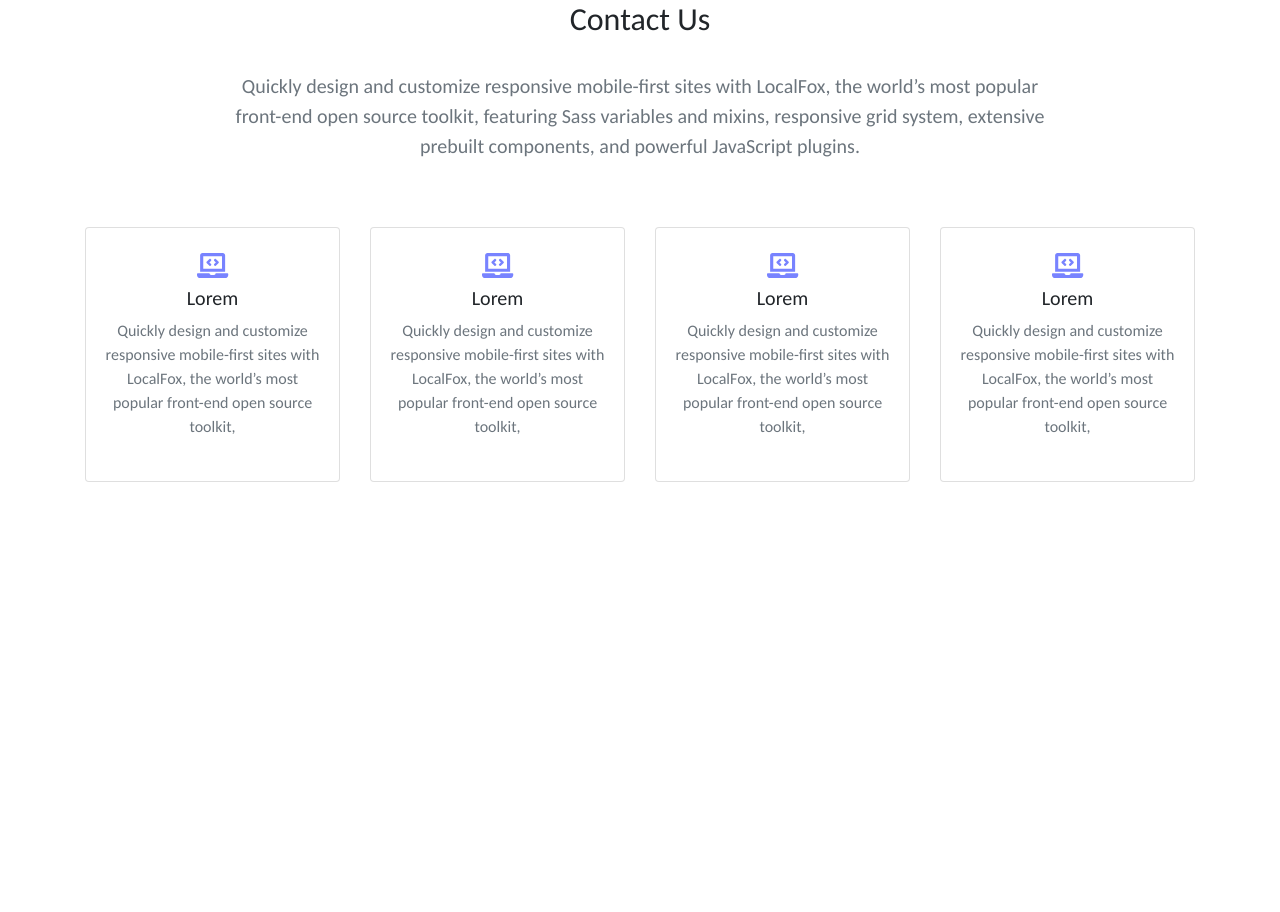
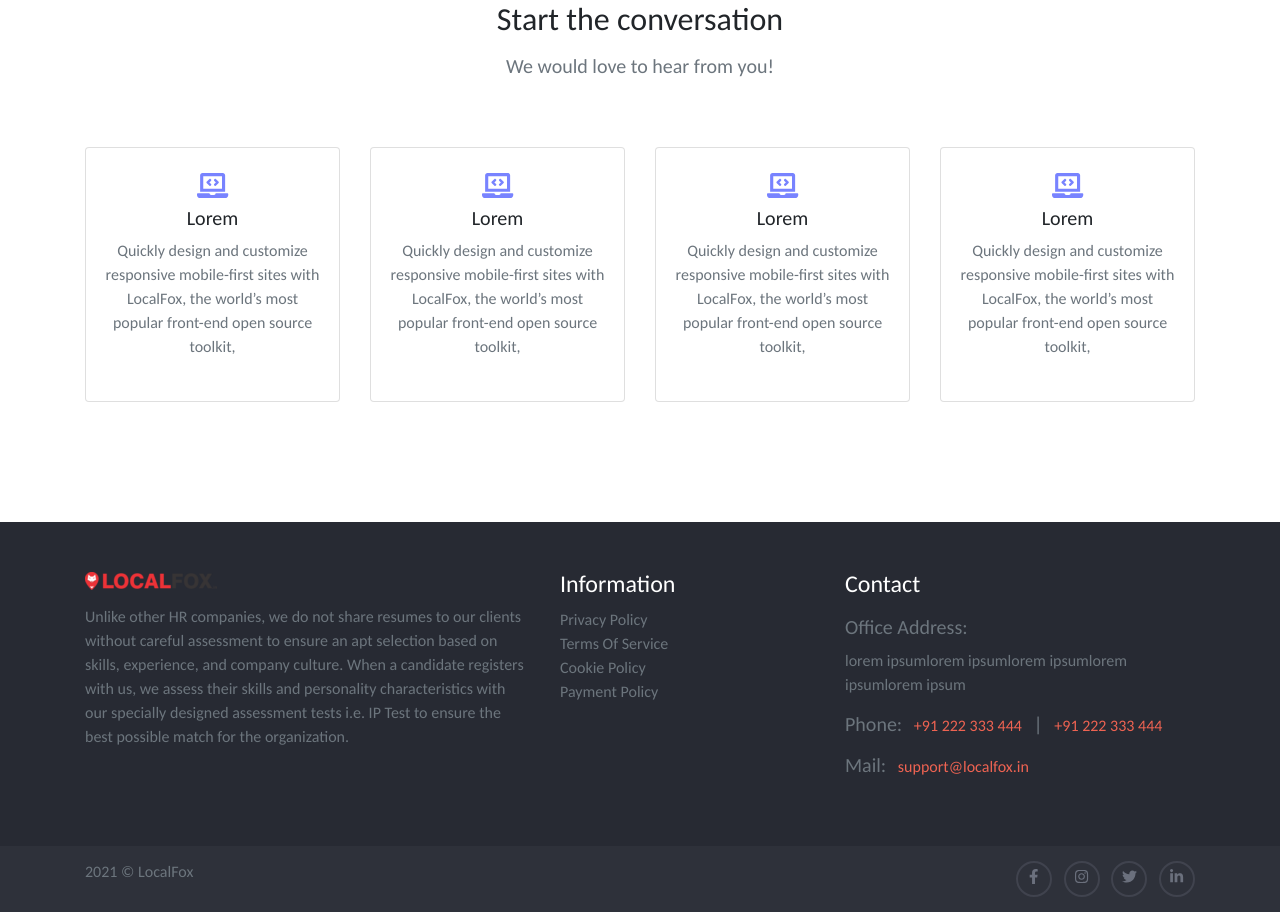
Before and after one commit to killcodeX/localFox, a plain HTML site: page index.html in a window 1280 px wide. Shown: the part 2628-3540 px from the top of the page. Before the commit the page ends 3230 px from the top, so only its background shows below. Drawn offline with nearby package versions, Linux system fonts and the light colour scheme.

Commit message:
footer done

```diff
--- a/index.html
+++ b/index.html
@@ -267,12 +267,9 @@
       <!-------------------------------------------------- Section 5 ----------------------------------------------->
       <section class="section pb-5 pt-5" id="contact">
         <div class="container">
-          <h2 class="section-head pb-4 text-center">Contact Us</h2>
+          <h2 class="section-head pb-1 text-center">Start the conversation</h2>
           <p class="text-muted lead mb-5 text-center section-head-para">
-            Quickly design and customize responsive mobile-first sites with
-            LocalFox, the world’s most popular front-end open source toolkit,
-            featuring Sass variables and mixins, responsive grid system,
-            extensive prebuilt components, and powerful JavaScript plugins.
+            We would love to hear from you!
           </p>
           <div class="row pt-3 mb-5 pb-md-4 align-items-center">
             <div class="col-sm-12 col-md-3">
@@ -325,7 +322,75 @@
 
       <!-------------------------------------------------- end ---------------------------------------------------->
     </main>
-
+    <footer class="footer footer-bg">
+      <div class="container">
+        <div class="row">
+          <div class="col-sm-12 col-md-5">
+            <img class="pb-3" src='./assests/logo/logo.png' alt='localfox'>
+            <p class="text-muted">
+              Unlike other HR companies, we do not share resumes to our clients without careful assessment to ensure an apt selection based on skills, experience, and company culture. When a candidate registers with us, we assess their skills and personality characteristics with our specially designed assessment tests i.e. IP Test to ensure the best possible match for the organization.
+            </p>
+          </div>
+          <div class="margin-t-10 col-md-3">
+              <h4 class="text-white">Information</h4>
+              <div class="margin-t-20">
+                <ul class="list-unstyled footer-list">
+                  <li><a class="text-muted" href="#">Privacy Policy</a></li>
+                  <li><a class="text-muted" href="#">Terms Of Service</a></li>
+                  <li><a class="text-muted" href="#">Cookie Policy</a></li>
+                  <li><a class="text-muted" href="#">Payment Policy</a></li>
+                </ul>
+              </div>
+          </div>
+          <div class="margin-t-10 col-md-4">
+            <h4 class="text-white">Contact</h4>
+            <div class="mt-1 pt-1">
+              <p class="mt-1">
+                <span class="h5 text-muted">Office Address:</span>
+                <span class="text-muted d-block mt-2">lorem ipsumlorem ipsumlorem ipsumlorem ipsumlorem ipsum</span>
+              </p>
+              <p class="mt-1">
+                <span class="h5 text-muted pr-2">Phone:</span>
+                <a class="text-custom" href="#">+91 222 333 444</a>
+                <span class="h5 text-muted px-2">|</span>
+                <a class="text-custom" href="#">+91 222 333 444</a>
+              </p>
+              <p class="mt-1">
+                <span class="h5 text-muted pr-2">Mail:</span>
+                <a class="text-custom" href="#">support@localfox.in</a>
+              </p>
+            </div>
+        </div>
+        </div>
+      </div>
+    </footer>
+    <div class="footer-alt">
+      <div class="container">
+        <div class="row">
+          <div class="col-lg-12">
+            <div class="float-left">
+              <p class="copy-rights text-muted mb-3 mb-sm-0">2021 © LocalFox</p>
+            </div>
+            <div class="float-right pull-none ">
+              <ul class="list-inline social m-0">
+                <li class="list-inline-item">
+                  <a href='#' class="social-icon" target="_blank" rel='noopener noreferrer'><i class="fab fa-facebook-f"></i></a>
+                </li>
+                <li class="list-inline-item">
+                  <a href='#' class="social-icon" target="_blank" rel='noopener noreferrer'><i class="fab fa-instagram"></i></i></a>
+                </li>
+                <li class="list-inline-item">
+                  <a href='#' class="social-icon" target="_blank" rel='noopener noreferrer'><i class="fab fa-twitter"></i></i></a>
+                </li>
+                <li class="list-inline-item">
+                  <a href='#' class="social-icon" target="_blank" rel='noopener noreferrer'><i class="fab fa-linkedin-in"></i></i></i></a>
+                </li>
+              </ul>
+            </div>
+          </div>
+        </div>
+      </div>
+    </div>
     <!-- for bootstrap -->
     <script
       src="https://code.jquery.com/jquery-3.3.1.slim.min.js"
--- a/style.css
+++ b/style.css
@@ -8,6 +8,7 @@
   --localFox: #ff4345;
   --brand: #8427f3;
   --sky: #7883ff;
+  --footer: #272a33;
 }
 
 body {
@@ -111,3 +112,31 @@ body {
   width: 100%;
   height: auto;
 }
+
+/* --------------------------- footer ------------------------------------------------------ */
+
+.footer-bg {
+  padding: 50px 0px;
+  background-color: var(--footer);
+}
+
+.text-custom{
+  color: #ee6352 !important;
+}
+
+.footer-alt {
+  padding: 15px 0;
+  background-color: #2e313a;
+}
+
+.social-icon {
+  border: 2px solid #40434e;
+  border-radius: 50%;
+  color: #6b707d !important;
+  width: 36px;
+  height: 36px;
+  display: block;
+  font-size: 15px;
+  line-height: 32px;
+  text-align: center;
+}
```
